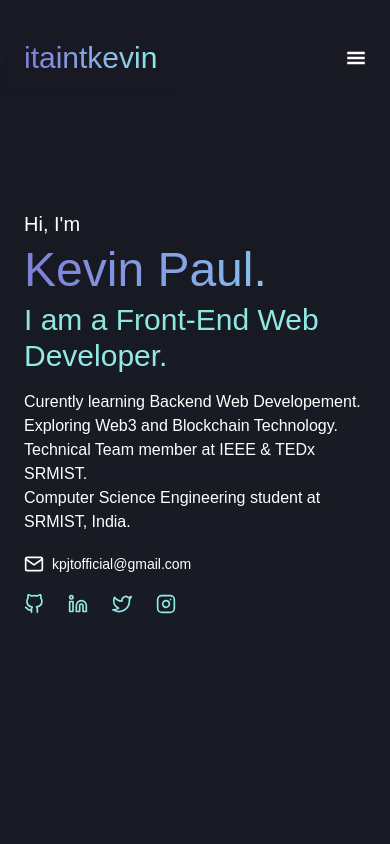
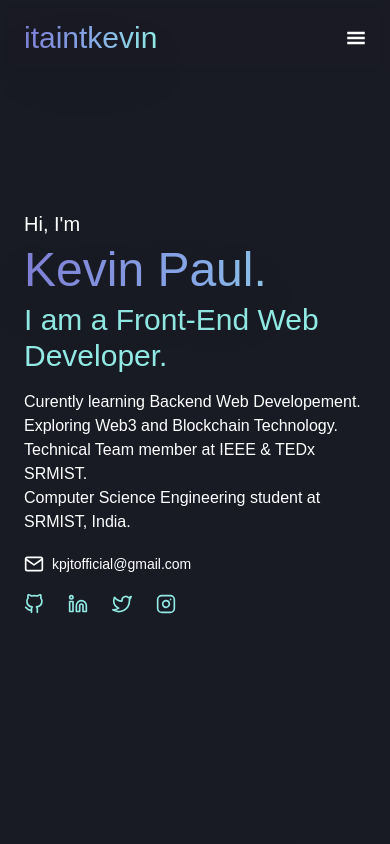
Before and after one commit to itaintkevin/portfolio-v1, a React (Create React App) app: page / in a window 390 px wide. Shown: the top 844 px of the page. Built offline with nearby package versions, Linux system fonts and the light colour scheme.

Commit message:
CHanges to Responsive Design

```diff
--- a/src/components/Navbar.jsx
+++ b/src/components/Navbar.jsx
@@ -4,7 +4,7 @@ import { GiHamburgerMenu } from 'react-icons/gi'
 
 const Navbar = () => {
   return (
-    <div className='fixed z-10 flex items-center justify-between text-white bg-[#191B24]/80 backdrop-blur-sm text-xl w-full sm:px-24 px-6 lg:py-5 pt-10 pb-5'>
+    <div className='fixed z-10 flex items-center justify-between text-white bg-[#191B24]/80 backdrop-blur-sm text-xl w-full sm:px-24 px-6 lg:py-5 pt-5 pb-5'>
         <div className='flex text-3xl from-[#7F7FD5] via-[#86A8E7] to-[#91EAE4] text-transparent bg-clip-text bg-gradient-to-r drop-shadow-2xl'>itaintkevin</div>
         <div className='lg:flex hidden'>
           <Link className="mx-3 cursor-pointer" to="/"><span className='text-[#91EAE4]'>01.</span> Home</Link>
```
